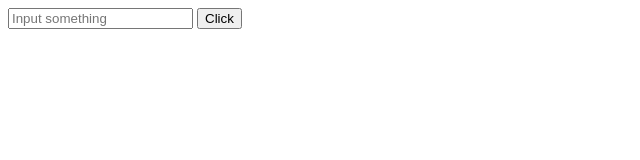
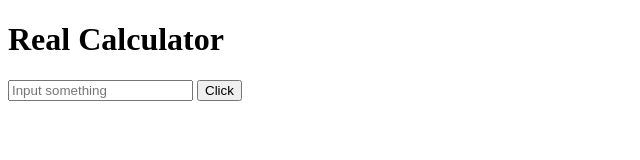
Before and after one commit to kliuha/calculator, a plain HTML site: page index.html in a window 1280 px wide. Shown: the whole page, without its empty margins (0-640 px from the left). Drawn offline with Linux system fonts and the light colour scheme.

Commit message:
HW-04 h1 added

```diff
--- a/index.html
+++ b/index.html
@@ -8,7 +8,7 @@
     <link rel="stylesheet" href="assets/style.css">
 </head>
 <body>
-
+    <h1>Real Calculator</h1>
     <input type="text" placeholder="Input something" class="inpt">
     <input type="button" value="Click" class="inpb" >
     <p class="block"></p>
```
